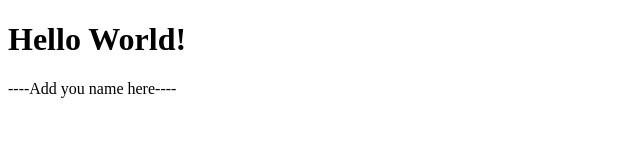
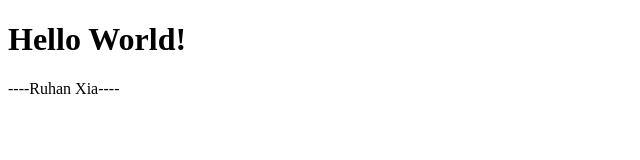
Before and after one commit to DS4200-S23-Class/ic-01-xiaruh, a plain HTML site: page index.html in a window 1280 px wide. Shown: the full height of the page, 0-640 px from the left. Drawn offline with Linux system fonts and the light colour scheme.

Commit message:
update the text in the link

```diff
--- a/index.html
+++ b/index.html
@@ -6,7 +6,7 @@
 
 <p>
 
-----Add you name here----
+----Ruhan Xia----
 
 </p>
 
```
